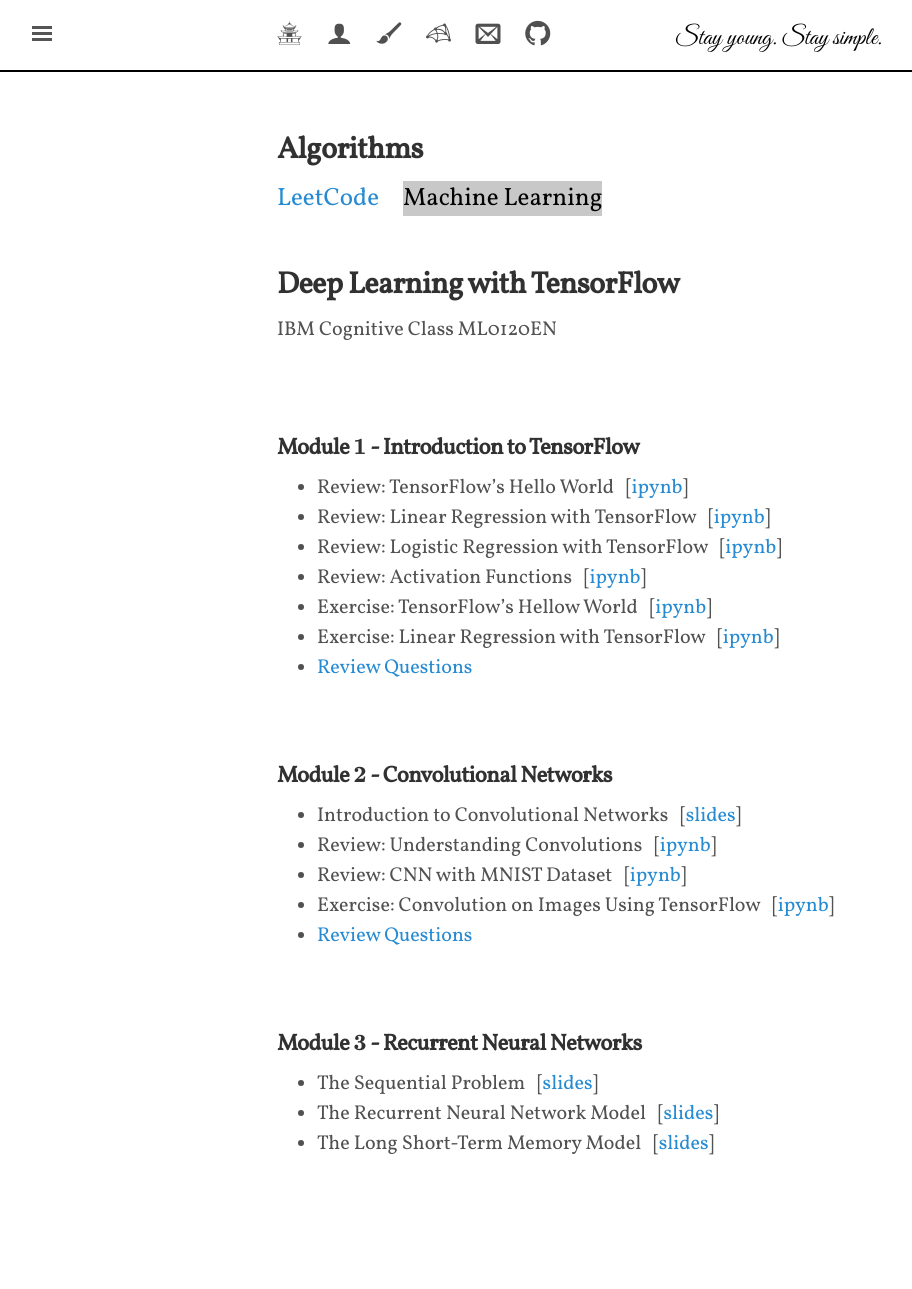
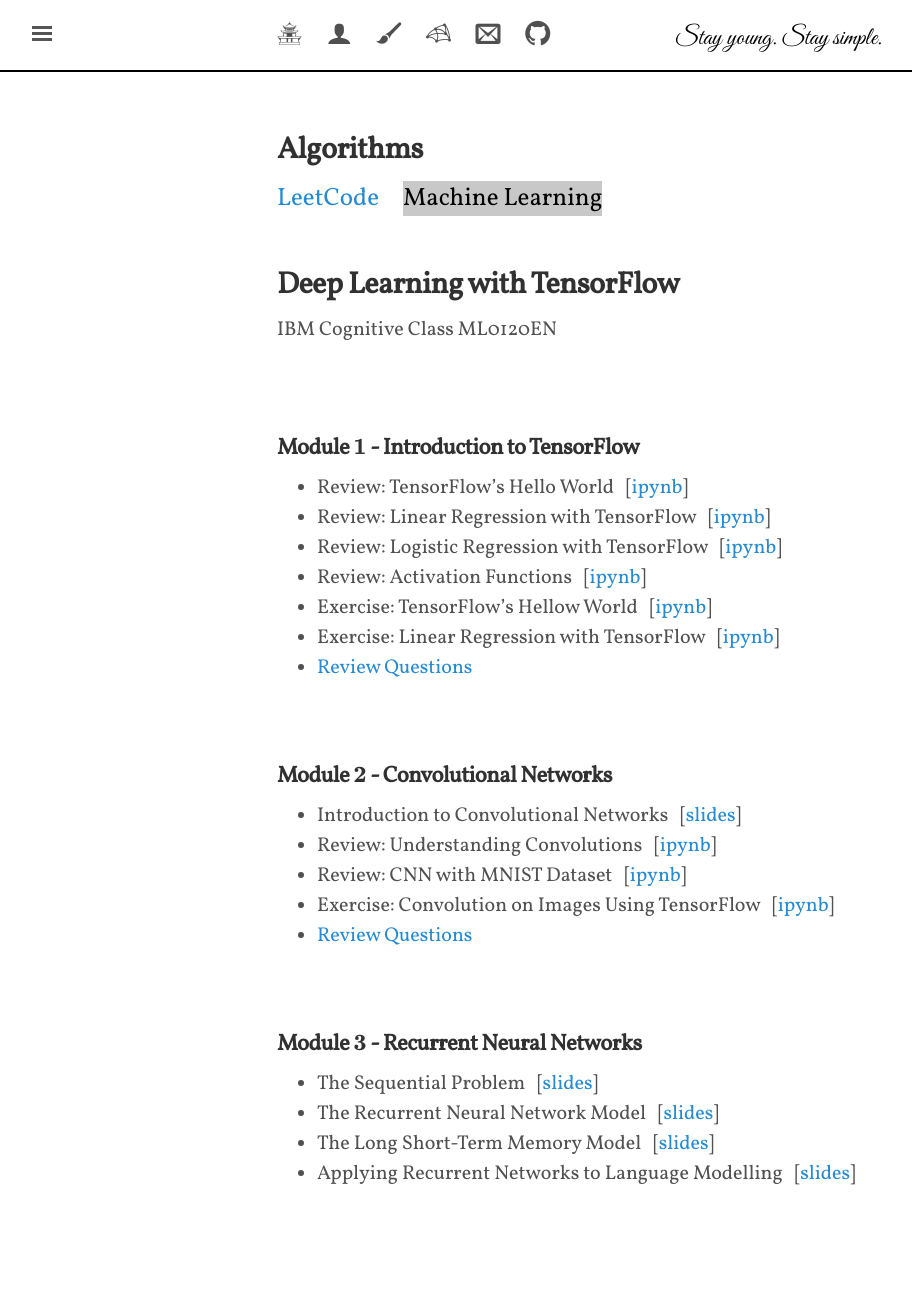
Before and after one commit to shevapato2008/myBlog, a Jekyll site: the page built from algorithms/machinelearning/dltf/index.md, in a window 1280 px wide. Shown: the whole page, without its empty margins (3-915 px from the left). Built offline with Jekyll 4.4.1, drawn with Linux system fonts in a browser that asks for light colours; some web fonts are replaced; formulas are drawn with MathJax 3; comment, search, counter and statistics services are not loaded; before the commit the page ends 1259 px from its top, so only the background shows below that.

Commit message:
Updated.

```diff
--- a/algorithms/machinelearning/dltf/index.md
+++ b/algorithms/machinelearning/dltf/index.md
@@ -37,5 +37,7 @@
 + The Sequential Problem &nbsp; [[slides]({{site.baseurl}}/algorithms/machinelearning/dltf/3-1 "The Sequential Problem")]
 + The Recurrent Neural Network Model &nbsp; [[slides]({{site.baseurl}}/algorithms/machinelearning/dltf/3-2 "The Recurrent Neural Network Model")]
 + The Long Short-Term Memory Model &nbsp; [[slides]({{site.baseurl}}/algorithms/machinelearning/dltf/3-3 "The Long Short-Term Memory Model")]
++ Applying Recurrent Networks to Language Modelling &nbsp; [[slides]({{site.baseurl}}/algorithms/machinelearning/dltf/3-4 "Applying Recurrent Networks to Language Modelling")]
+
 
 <br><br>
```
